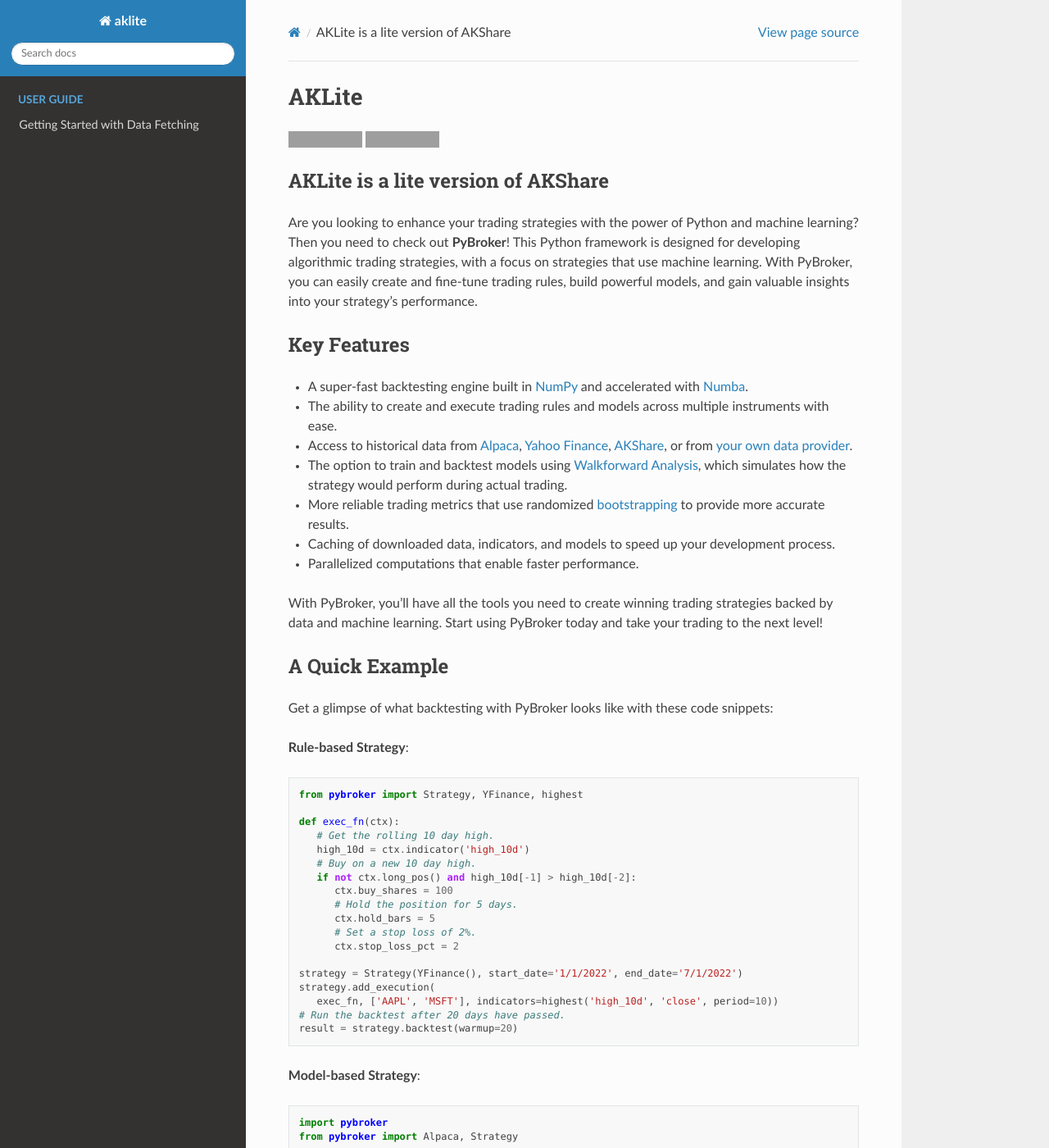
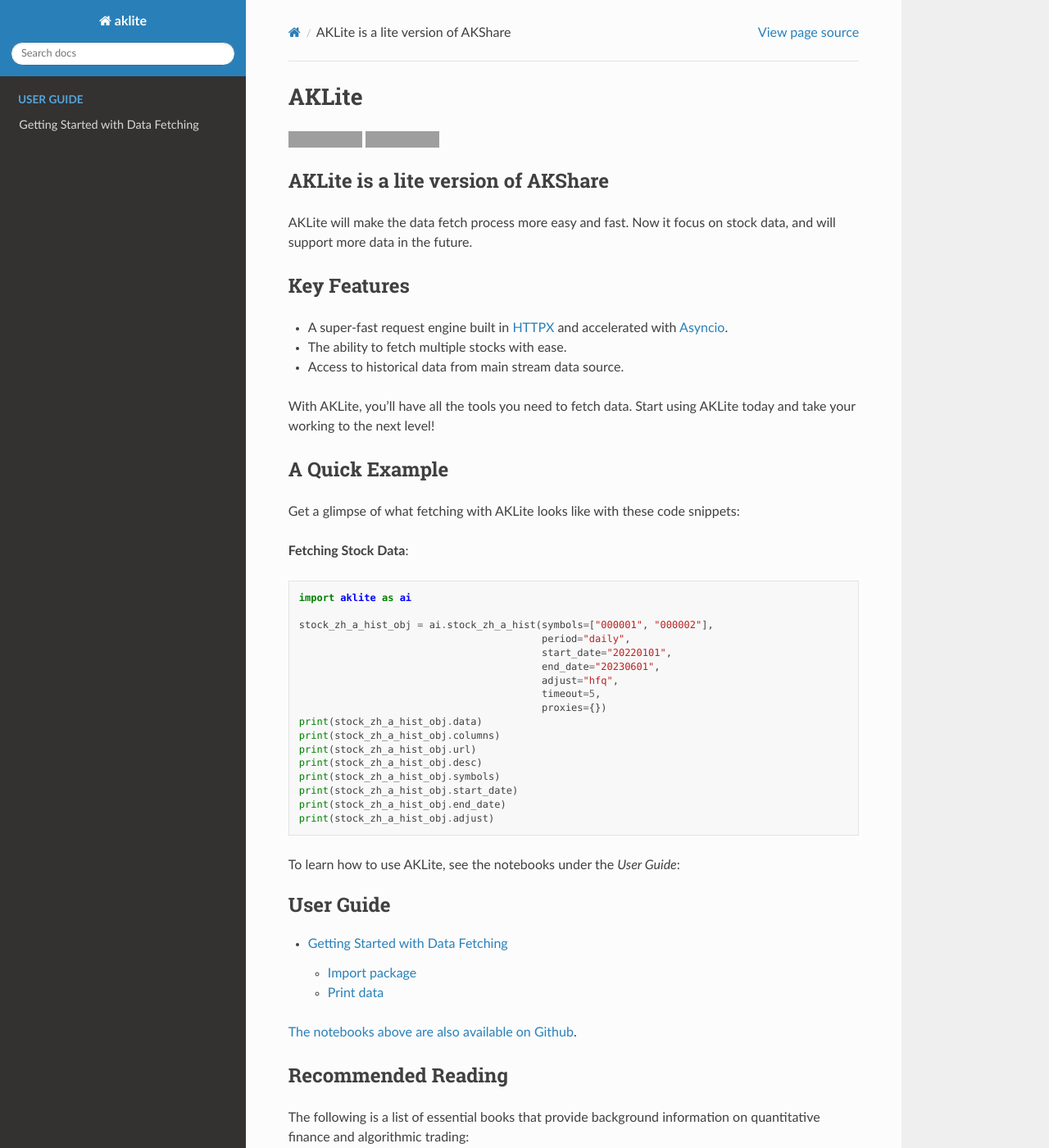
Before and after one commit to albertandking/aklite, a Sphinx documentation site: the page built from docs/source/index.rst, in a window 1280 px wide and 1400 px high. Shown: the whole window at 82% size. Built offline with Sphinx 7.4.7 and the Read the Docs theme 2.0.0, drawn with Linux system fonts in a browser that asks for light colours; some of the changed text lies outside the part shown; grey boxes are pictures that could not be loaded.

Commit message:
add docs to README.md

```diff
--- a/docs/source/index.rst
+++ b/docs/source/index.rst
@@ -25,82 +25,43 @@
 AKLite is a lite version of AKShare
 =======================================
 
-Are you looking to enhance your trading strategies with the power of Python and
-machine learning? Then you need to check out **PyBroker**! This Python framework
-is designed for developing algorithmic trading strategies, with a focus on
-strategies that use machine learning. With PyBroker, you can easily create and
-fine-tune trading rules, build powerful models, and gain valuable insights into
-your strategy's performance.
+AKLite will make the data fetch process more easy and fast. Now it focus on
+stock data, and will support more data in the future.
 
 Key Features
-============
+==============
 
-* A super-fast backtesting engine built in `NumPy <https://numpy.org/>`_  and accelerated with `Numba <https://numba.pydata.org/>`_.
-* The ability to create and execute trading rules and models across multiple instruments with ease.
-* Access to historical data from `Alpaca <https://alpaca.markets/>`_, `Yahoo Finance <https://finance.yahoo.com/>`_, `AKShare <https://github.com/akfamily/akshare>`_, or from `your own data provider <https://www.pybroker.com/en/latest/notebooks/7.%20Creating%20a%20Custom%20Data%20Source.html>`_.
-* The option to train and backtest models using `Walkforward Analysis <https://www.pybroker.com/en/latest/notebooks/6.%20Training%20a%20Model.html#Walkforward-Analysis>`_, which simulates how the strategy would perform during actual trading.
-* More reliable trading metrics that use randomized `bootstrapping <https://en.wikipedia.org/wiki/Bootstrapping_(statistics)>`_ to provide more accurate results.
-* Caching of downloaded data, indicators, and models to speed up your development process.
-* Parallelized computations that enable faster performance.
+* A super-fast request engine built in `HTTPX <https://www.python-httpx.org/>`_  and accelerated with `Asyncio <https://docs.python.org/3/library/asyncio.html>`_.
+* The ability to fetch multiple stocks with ease.
+* Access to historical data from main stream data source.
 
-With PyBroker, you'll have all the tools you need to create winning trading
-strategies backed by data and machine learning. Start using PyBroker today and
-take your trading to the next level!
+With AKLite, you'll have all the tools you need to fetch data. Start using AKLite today and
+take your working to the next level!
 
 A Quick Example
-===============
+=================
 
-Get a glimpse of what backtesting with PyBroker looks like with these code
-snippets:
+Get a glimpse of what fetching with AKLite looks like with these code snippets:
 
-**Rule-based Strategy**::
+**Fetching Stock Data**::
 
-   from pybroker import Strategy, YFinance, highest
+    import aklite as ai
 
-   def exec_fn(ctx):
-      # Get the rolling 10 day high.
-      high_10d = ctx.indicator('high_10d')
-      # Buy on a new 10 day high.
-      if not ctx.long_pos() and high_10d[-1] > high_10d[-2]:
-         ctx.buy_shares = 100
-         # Hold the position for 5 days.
-         ctx.hold_bars = 5
-         # Set a stop loss of 2%.
-         ctx.stop_loss_pct = 2
-
-   strategy = Strategy(YFinance(), start_date='1/1/2022', end_date='7/1/2022')
-   strategy.add_execution(
-      exec_fn, ['AAPL', 'MSFT'], indicators=highest('high_10d', 'close', period=10))
-   # Run the backtest after 20 days have passed.
-   result = strategy.backtest(warmup=20)
-
-**Model-based Strategy**::
-
-   import pybroker
-   from pybroker import Alpaca, Strategy
-
-   def train_fn(train_data, test_data, ticker):
-      # Train the model using indicators stored in train_data.
-      ...
-      return trained_model
-
-   # Register the model and its training function with PyBroker.
-   my_model = pybroker.model('my_model', train_fn, indicators=[...])
-
-   def exec_fn(ctx):
-      preds = ctx.preds('my_model')
-      # Open a long position given my_model's latest prediction.
-      if not ctx.long_pos() and preds[-1] > buy_threshold:
-         ctx.buy_shares = 100
-      # Close the long position given my_model's latest prediction.
-      elif ctx.long_pos() and preds[-1] < sell_threshold:
-         ctx.sell_all_shares()
-
-   alpaca = Alpaca(api_key=..., api_secret=...)
-   strategy = Strategy(alpaca, start_date='1/1/2022', end_date='7/1/2022')
-   strategy.add_execution(exec_fn, ['AAPL', 'MSFT'], models=my_model)
-   # Run Walkforward Analysis on 1 minute data using 5 windows with 50/50 train/test data.
-   result = strategy.walkforward(timeframe='1m', windows=5, train_size=0.5)
+    stock_zh_a_hist_obj = ai.stock_zh_a_hist(symbols=["000001", "000002"],
+                                             period="daily",
+                                             start_date="20220101",
+                                             end_date="20230601",
+                                             adjust="hfq",
+                                             timeout=5,
+                                             proxies={})
+    print(stock_zh_a_hist_obj.data)
+    print(stock_zh_a_hist_obj.columns)
+    print(stock_zh_a_hist_obj.url)
+    print(stock_zh_a_hist_obj.desc)
+    print(stock_zh_a_hist_obj.symbols)
+    print(stock_zh_a_hist_obj.start_date)
+    print(stock_zh_a_hist_obj.end_date)
+    print(stock_zh_a_hist_obj.adjust)
 
 To learn how to use AKLite, see the notebooks under the *User Guide*:
 
```
Also changed, not shown: other parts of docs/source/index.rst (+0 -3 lines), README.md (+2 -2 lines), docs/source/notebooks/stock.ipynb, 2 other files.
